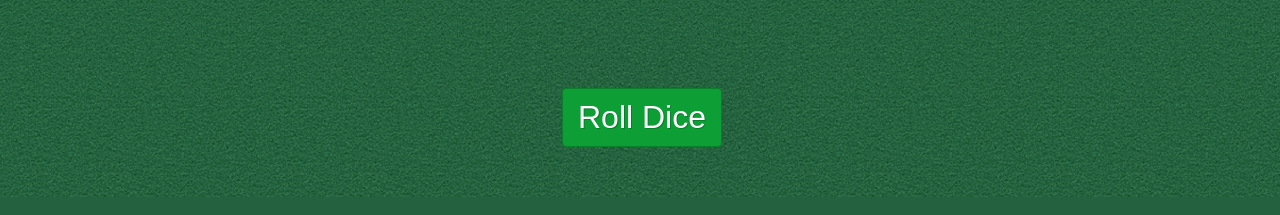
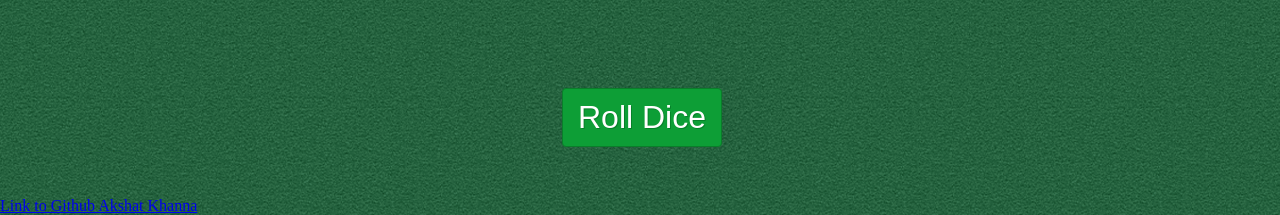
Before and after one commit to khannakshat7/Dice_Django, a Django app: page / in a window 1280 px wide. Shown: the part 603-818 px from the top of the page. Run offline with Django 3.2, Linux system fonts and the light colour scheme; some libraries are stand-ins or nearby versions.

Commit message:
Update index.html

```diff
--- a/templates/index.html
+++ b/templates/index.html
@@ -66,6 +66,7 @@
 					</div>
 				</section>
 			</div>
+			<a href="https://github.com/khannakshat7/Dice_Django.git">Link to Github Akshat Khanna</a>
 		</div>
 	</body>
 </html>
```
